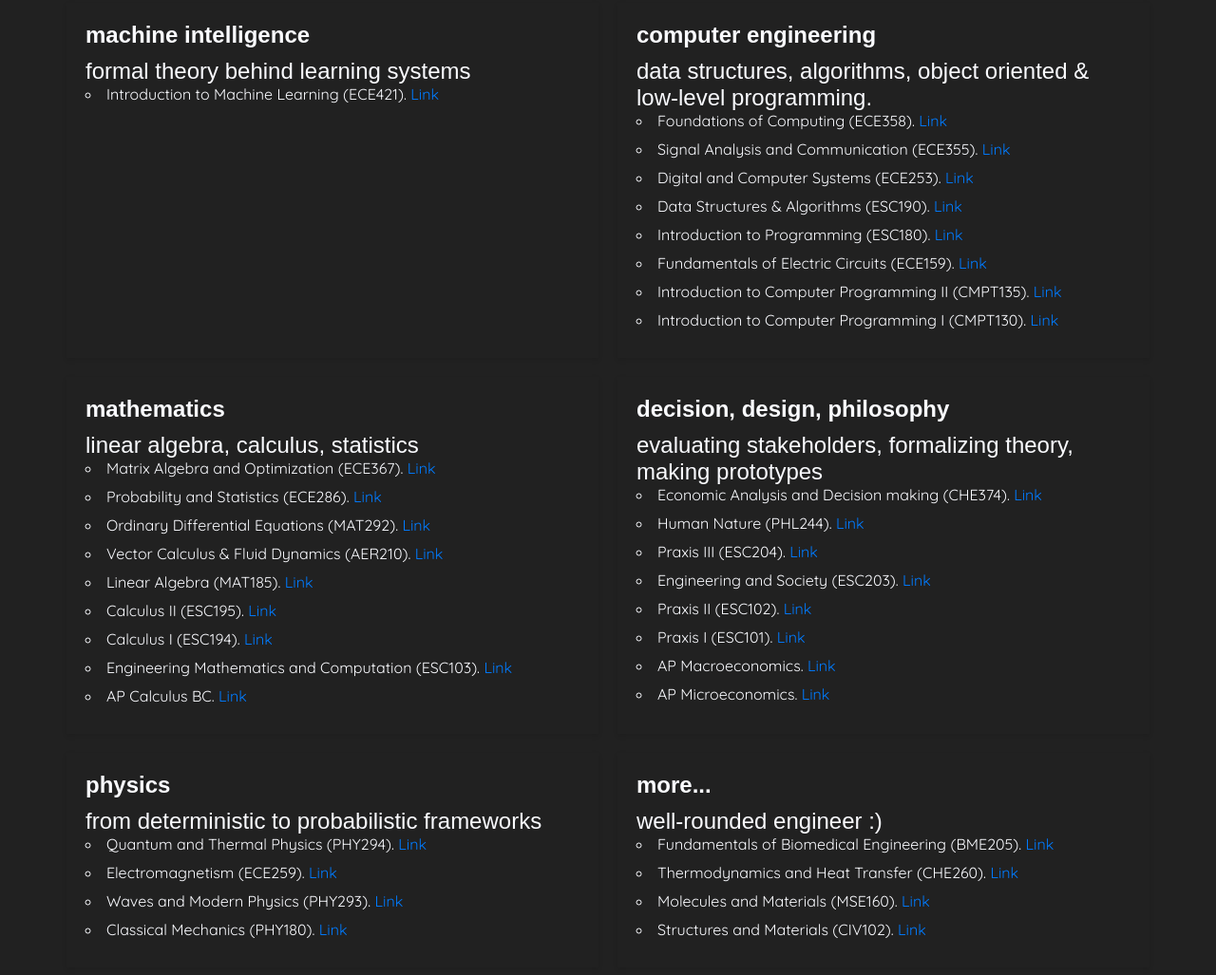
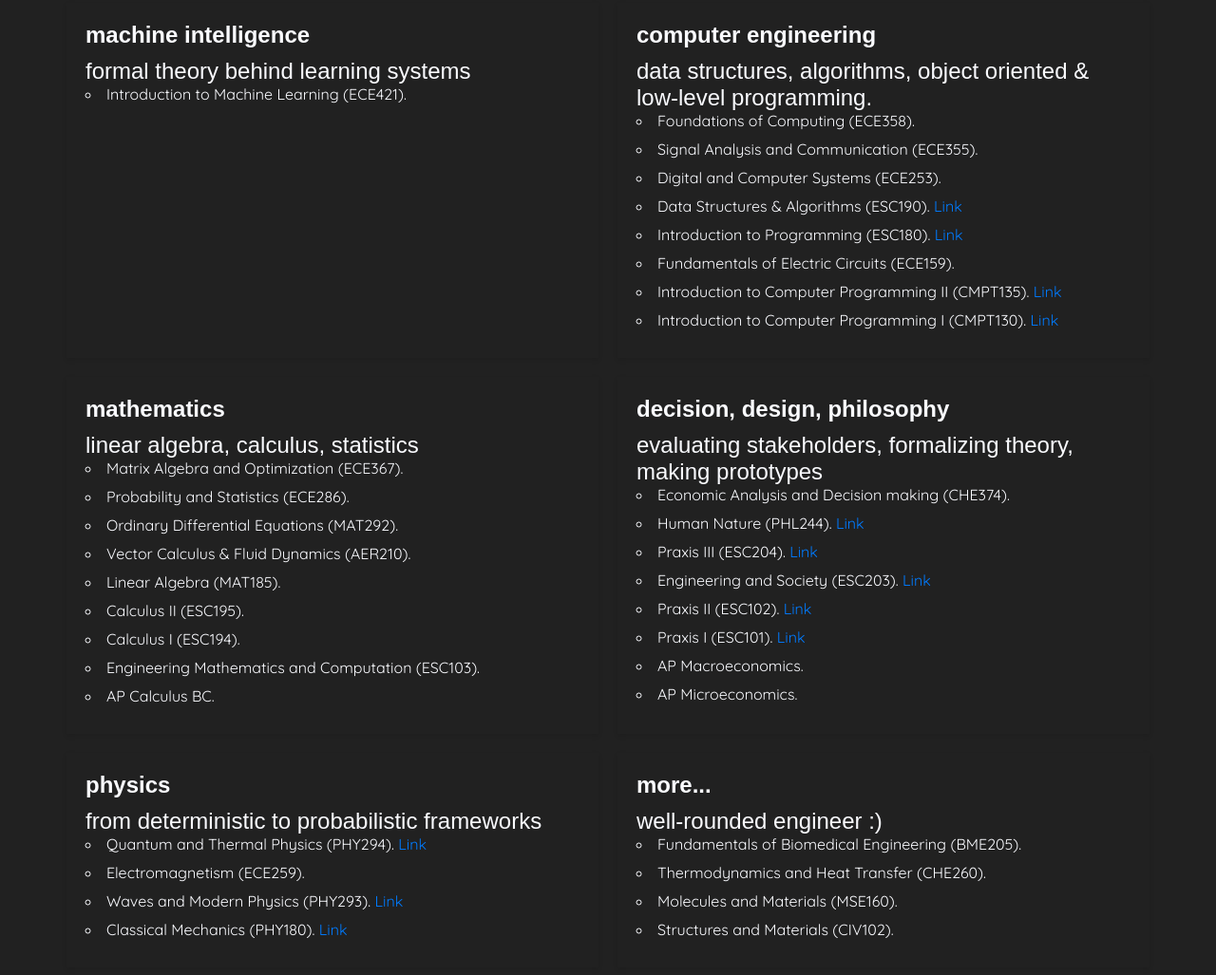
Before and after one commit to jessicaxtang/jessicaxtang.github.io, a plain HTML site: page engsci.html in a window 1280 px wide. Shown: the part 535-1562 px from the top of the page at 95% size. Drawn offline with Linux system fonts and the light colour scheme; a web font is replaced by a local one.

Commit message:
removed excess hyperlinks

```diff
--- a/engsci.html
+++ b/engsci.html
@@ -43,7 +43,7 @@ a.navbar__links#home-page + tab creates an a tag, class, ID automatically
         <h2>machine intelligence</h2>
         <p>formal theory behind learning systems</p>
         <ul class="contents">
-            <li>Introduction to Machine Learning (ECE421). <a href="#">Link</a></li>
+            <li>Introduction to Machine Learning (ECE421).</li>
             <!-- <li>Machine Intelligence, Software and Neural Networks (ECE324). <a href="#">Link</a></li>
             <li>Artificial Intelligence (ROB311). <a href="#">Link</a></li> -->
         </ul>
@@ -53,12 +53,12 @@ a.navbar__links#home-page + tab creates an a tag, class, ID automatically
         <h2>computer engineering</h2>
         <p>data structures, algorithms, object oriented & low-level programming.</p>
         <ul class="contents">
-            <li>Foundations of Computing (ECE358). <a href="#">Link</a></li>
-            <li>Signal Analysis and Communication (ECE355). <a href="#">Link</a></li>
-            <li>Digital and Computer Systems (ECE253). <a href="#">Link</a></li>
+            <li>Foundations of Computing (ECE358). </li>
+            <li>Signal Analysis and Communication (ECE355).</li>
+            <li>Digital and Computer Systems (ECE253).</li>
             <li>Data Structures & Algorithms (ESC190). <a href="#">Link</a></li>
             <li>Introduction to Programming (ESC180). <a href="#">Link</a></li>
-            <li>Fundamentals of Electric Circuits (ECE159). <a href="#">Link</a></li>
+            <li>Fundamentals of Electric Circuits (ECE159).</li>
             <li>Introduction to Computer Programming II (CMPT135). <a href="#">Link</a></li>
             <li>Introduction to Computer Programming I (CMPT130). <a href="#">Link</a></li>
         </ul>
@@ -68,15 +68,15 @@ a.navbar__links#home-page + tab creates an a tag, class, ID automatically
         <h2>mathematics</h2>
         <p>linear algebra, calculus, statistics</p>
         <ul class="contents">
-            <li>Matrix Algebra and Optimization (ECE367). <a href="#">Link</a></li>
-            <li>Probability and Statistics (ECE286). <a href="#">Link</a></li>
-            <li>Ordinary Differential Equations (MAT292). <a href="#">Link</a></li>
-            <li>Vector Calculus & Fluid Dynamics (AER210). <a href="#">Link</a></li>
-            <li>Linear Algebra (MAT185). <a href="#">Link</a></li>
-            <li>Calculus II (ESC195). <a href="#">Link</a></li>
-            <li>Calculus I (ESC194). <a href="#">Link</a></li>
-            <li>Engineering Mathematics and Computation (ESC103). <a href="#">Link</a></li>
-            <li>AP Calculus BC. <a href="#">Link</a></li>
+            <li>Matrix Algebra and Optimization (ECE367).</li>
+            <li>Probability and Statistics (ECE286).</li>
+            <li>Ordinary Differential Equations (MAT292).</li>
+            <li>Vector Calculus & Fluid Dynamics (AER210).</li>
+            <li>Linear Algebra (MAT185).</li>
+            <li>Calculus II (ESC195).</li>
+            <li>Calculus I (ESC194).</li>
+            <li>Engineering Mathematics and Computation (ESC103).</li>
+            <li>AP Calculus BC.</li>
 
         </ul>
     </div>
@@ -85,14 +85,14 @@ a.navbar__links#home-page + tab creates an a tag, class, ID automatically
         <h2>decision, design, philosophy</h2>
         <p>evaluating stakeholders, formalizing theory, making prototypes</p>
         <ul class="contents">
-            <li>Economic Analysis and Decision making (CHE374). <a href="#">Link</a></li>
+            <li>Economic Analysis and Decision making (CHE374).</li>
             <li>Human Nature (PHL244). <a href="#">Link</a></li>
             <li>Praxis III (ESC204). <a href="#">Link</a></li>
             <li>Engineering and Society (ESC203). <a href="#">Link</a></li>
             <li>Praxis II (ESC102). <a href="#">Link</a></li>
             <li>Praxis I (ESC101). <a href="#">Link</a></li>
-            <li>AP Macroeconomics. <a href="#">Link</a></li>
-            <li>AP Microeconomics. <a href="#">Link</a></li>
+            <li>AP Macroeconomics.</li>
+            <li>AP Microeconomics.</li>
         </ul>
     </div>
 
@@ -101,7 +101,7 @@ a.navbar__links#home-page + tab creates an a tag, class, ID automatically
         <p>from deterministic to probabilistic frameworks</p>
         <ul class="contents">
             <li>Quantum and Thermal Physics (PHY294). <a href="#">Link</a></li>
-            <li>Electromagnetism (ECE259). <a href="#">Link</a></li>
+            <li>Electromagnetism (ECE259).</li>
             <li>Waves and Modern Physics (PHY293). <a href="#">Link</a></li>
             <li>Classical Mechanics (PHY180). <a href="#">Link</a></li>
         </ul>
@@ -111,10 +111,10 @@ a.navbar__links#home-page + tab creates an a tag, class, ID automatically
         <h2>more...</h2>
         <p>well-rounded engineer :)</p>
         <ul class="contents">
-            <li>Fundamentals of Biomedical Engineering (BME205). <a href="#">Link</a></li>
-            <li>Thermodynamics and Heat Transfer (CHE260). <a href="#">Link</a></li>
-            <li>Molecules and Materials (MSE160). <a href="#">Link</a></li>
-            <li>Structures and Materials (CIV102). <a href="#">Link</a></li>
+            <li>Fundamentals of Biomedical Engineering (BME205).</li>
+            <li>Thermodynamics and Heat Transfer (CHE260).</li>
+            <li>Molecules and Materials (MSE160).</li>
+            <li>Structures and Materials (CIV102).</li>
         </ul>
     </div>
 </div>
```
Also changed, not shown: index.html (+12 -12 lines).
